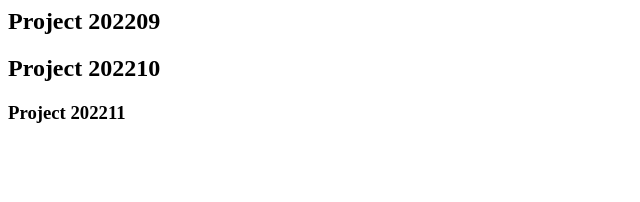
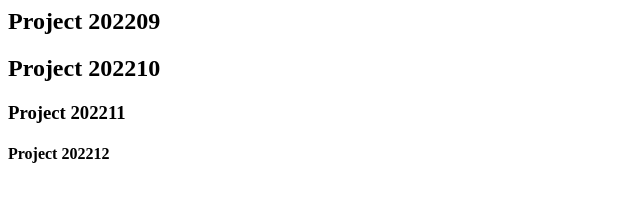
Before and after one commit to wj-not-me/pj202209, a plain HTML site: page index.html in a window 1280 px wide. Shown: the whole page, without its empty margins (0-640 px from the left). Drawn offline with Linux system fonts and the light colour scheme.

Commit message:
远程修改3 dev

```diff
--- a/index.html
+++ b/index.html
@@ -7,10 +7,10 @@
 </head>
 <body>
     <section>
-
         <h1>Project 202209</h1>
         <h2>Project 202210</h2>
         <h3>Project 202211</h3>
+        <h4>Project 202212</h4>
     </section>
 </body>
 </html>
```
